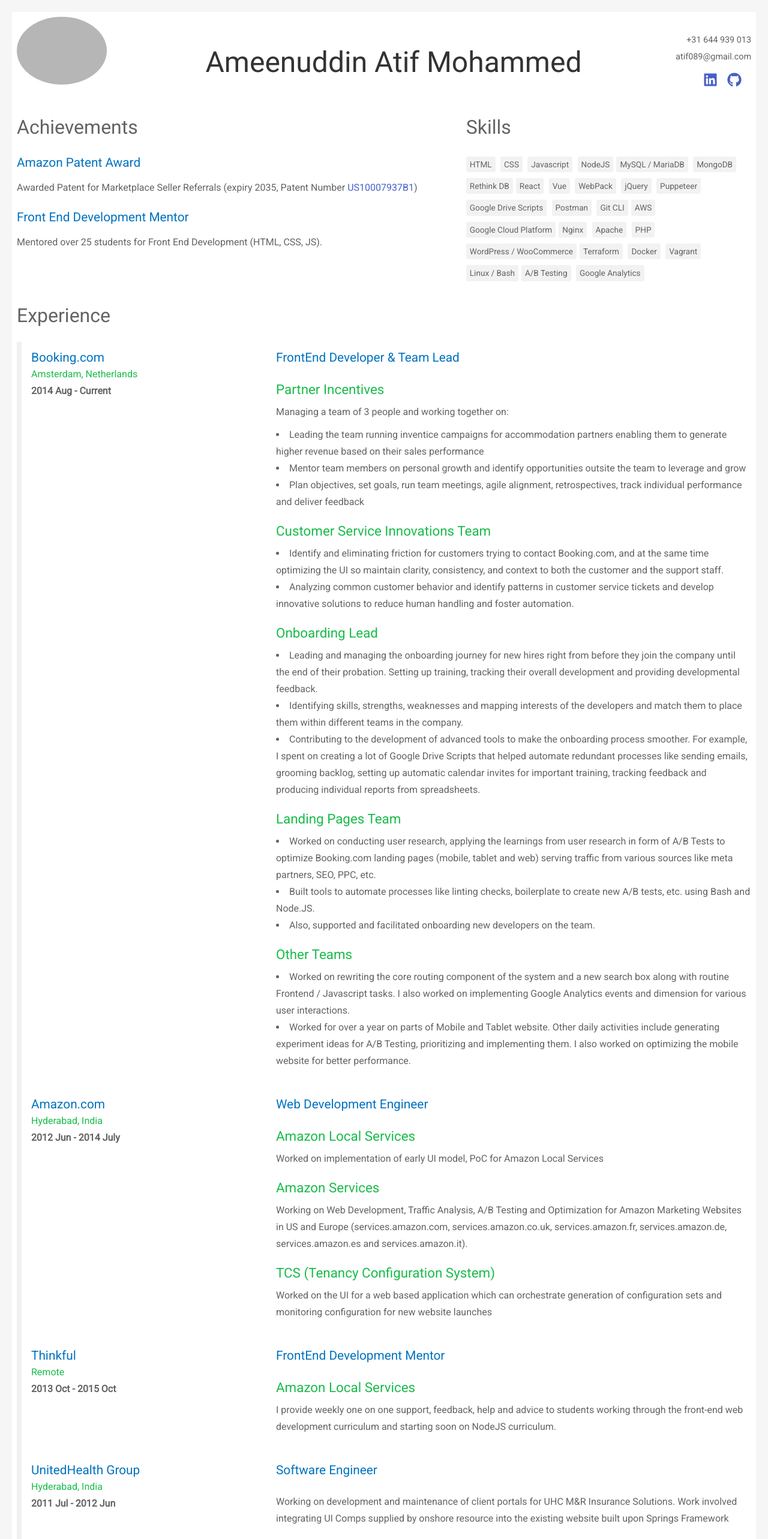
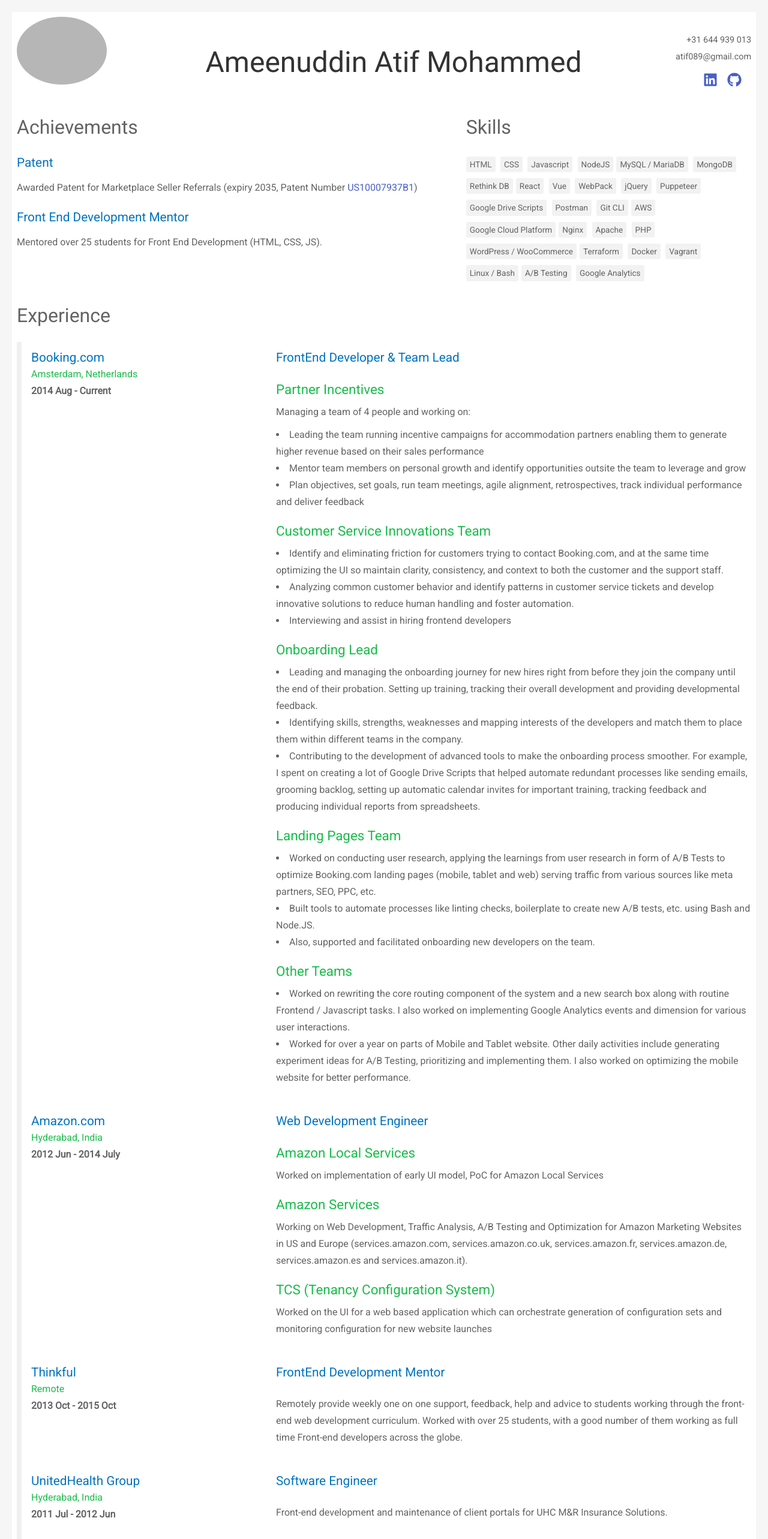
Before and after one commit to atif089/atif.work, a Next.js app: page / in a window 1280 px wide. Shown: the top 2566 px of the page at 60% size. Built offline with nearby package versions, Linux system fonts and the light colour scheme; grey boxes are pictures that could not be loaded.

Commit message:
added new exp

```diff
--- a/data/experience/booking.com.js
+++ b/data/experience/booking.com.js
@@ -11,19 +11,25 @@
     </div>
 
     <div className="column">
-      <h2 className="job-title">
-        FrontEnd Developer &amp; Team Lead
-      </h2>
+      <h2 className="job-title">FrontEnd Developer &amp; Team Lead</h2>
 
       <div className="role__container">
         <h3 className="team-title is-size-6">Partner Incentives</h3>
         <div className="job-desc">
-          <p style={{ paddingBottom: "10px" }}>Managing a team of 3 people and working together on:</p>
+          <p style={{ paddingBottom: "10px" }}>Managing a team of 4 people and working on:</p>
           <ul className="job-desc__bullets">
-            <li>Leading the team running inventice campaigns for accommodation partners enabling them to generate higher revenue based on their sales performance</li>
-            <li>Mentor team members on personal growth and identify opportunities outsite the team to leverage and grow</li>
-            <li>Plan objectives, set goals, run team meetings, agile alignment, retrospectives, track individual performance and deliver feedback</li>
-           </ul>
+            <li>
+              Leading the team running incentive campaigns for accommodation partners enabling them to generate higher
+              revenue based on their sales performance
+            </li>
+            <li>
+              Mentor team members on personal growth and identify opportunities outsite the team to leverage and grow
+            </li>
+            <li>
+              Plan objectives, set goals, run team meetings, agile alignment, retrospectives, track individual
+              performance and deliver feedback
+            </li>
+          </ul>
         </div>
       </div>
 
@@ -31,7 +37,7 @@
         <h3 className="team-title is-size-6">Customer Service Innovations Team</h3>
         <div className="job-desc">
           <PDFOnly>
-            <p style={{ paddingBottom: "10px" }}>Managing a team of 5 people and worked together on:</p>
+            <p style={{ paddingBottom: "10px" }}>Managing a team of 3 people and worked together on:</p>
           </PDFOnly>
           <ul className="job-desc__bullets">
             <li>
@@ -43,6 +49,10 @@
               Analyzing common customer behavior and identify patterns in customer service tickets and develop
               innovative solutions to reduce human handling and foster automation.
             </li>
+            <li>
+              Interviewing and assist in hiring frontend developers{" "}
+              <PDFOnly>(with Acceptance/Offer Ratio: 0.8)</PDFOnly>
+            </li>
           </ul>
         </div>
       </div>
@@ -51,7 +61,7 @@
         className="role__container"
         style={{
           pageBreakBefore: "avoid",
-          pageBreakInside: "auto"
+          pageBreakInside: "auto",
         }}
       >
         <h3 className="team-title is-size-6">Onboarding Lead</h3>
--- a/data/experience/thinkful.js
+++ b/data/experience/thinkful.js
@@ -9,13 +9,12 @@
     </div>
     <div className="column">
       <h2 className="job-title">FrontEnd Development Mentor</h2>
-
       <div className="role__container">
-        <h3 className="team-title is-size-6">Amazon Local Services</h3>
         <div className="job-desc">
           <p>
-            I provide weekly one on one support, feedback, help and advice to students working through the front-end web
-            development curriculum and starting soon on NodeJS curriculum.
+            Remotely provide weekly one on one support, feedback, help and advice to students working through the
+            front-end web development curriculum. Worked with over 25 students, with a good number of them working as
+            full time Front-end developers across the globe.
           </p>
         </div>
       </div>
--- a/data/experience/uhg.js
+++ b/data/experience/uhg.js
@@ -12,10 +12,7 @@
 
       <div className="role__container">
         <div className="job-desc">
-          <p>
-            Working on development and maintenance of client portals for UHC M&amp;R Insurance Solutions. Work involved
-            integrating UI Comps supplied by onshore resource into the existing website built upon Springs Framework
-          </p>
+          <p>Front-end development and maintenance of client portals for UHC M&amp;R Insurance Solutions.</p>
         </div>
       </div>
     </div>
--- /dev/null
+++ b/pages/_print.scss
@@ -0,0 +1,9 @@
+@media print {
+  body {
+    font-size: 11.5px;
+  }
+
+  h2, h3 {
+    font-weight: bold;
+  }
+}
--- a/pages/index.js
+++ b/pages/index.js
@@ -3,6 +3,7 @@
 import dynamic from "next/dynamic";
 
 import "./_base.scss";
+import "./_print.scss";
 
 import { schema as Person, schemaAsString } from "../data/schema/001_person-main";
 
@@ -51,24 +52,22 @@
           <div className="column is-three-fifths">
             <div className="main-heading">Achievements</div>
             <div className="achievements--list">
-              <h3>Amazon Patent Award</h3>
+              <h3>Patent</h3>
               <p>
-                Awarded Patent for Marketplace Seller Referrals (expiry 2035, Patent Number  <a href="https://patents.google.com/patent/US10007937B1/en">US10007937B1</a>)
+                Awarded Patent for Marketplace Seller Referrals (expiry 2035, Patent Number{" "}
+                <a href="https://patents.google.com/patent/US10007937B1/en">US10007937B1</a>)
               </p>
-
               <h3>Front End Development Mentor</h3>
               <p>Mentored over 25 students for Front End Development (HTML, CSS, JS).</p>
-
               <PDFOnly>
-                <h3>Freelance Consulting</h3>
+                <h3>Freelance / Consulting</h3>
                 <p>
-                  Achieved a Top-Rated Status on Upwork platform - This is achieved by freelancers who secure a 95% or
-                  better feedback on 12+ projects in a year.
+                  Achieved a Top-Rated Status on Upwork - This is achieved by freelancers who secure a 95% or better
+                  overall positive feedback on 12+ projects in a year.
                 </p>
                 <p>
-                  Offered development and consulting for 12 years to small and medium business owners from family and
-                  friends to other seeking help on freelance platforms like Elance, Upwork, etc. with website/mobile
-                  development, online presence, and business automation.
+                  Offered consulting and development services over 12 years to small/medium business owners around
+                  website/mobile development, online presence, and business automation.
                 </p>
               </PDFOnly>
             </div>
@@ -77,7 +76,7 @@
         </div>
       </div>
 
-      <div className="section">
+      <div className="section" style={{ pageBreakBefore: "auto" }}>
         <div className="main-heading">Experience</div>
         <div className="experience-holder">
           <BookingExperience />
```
